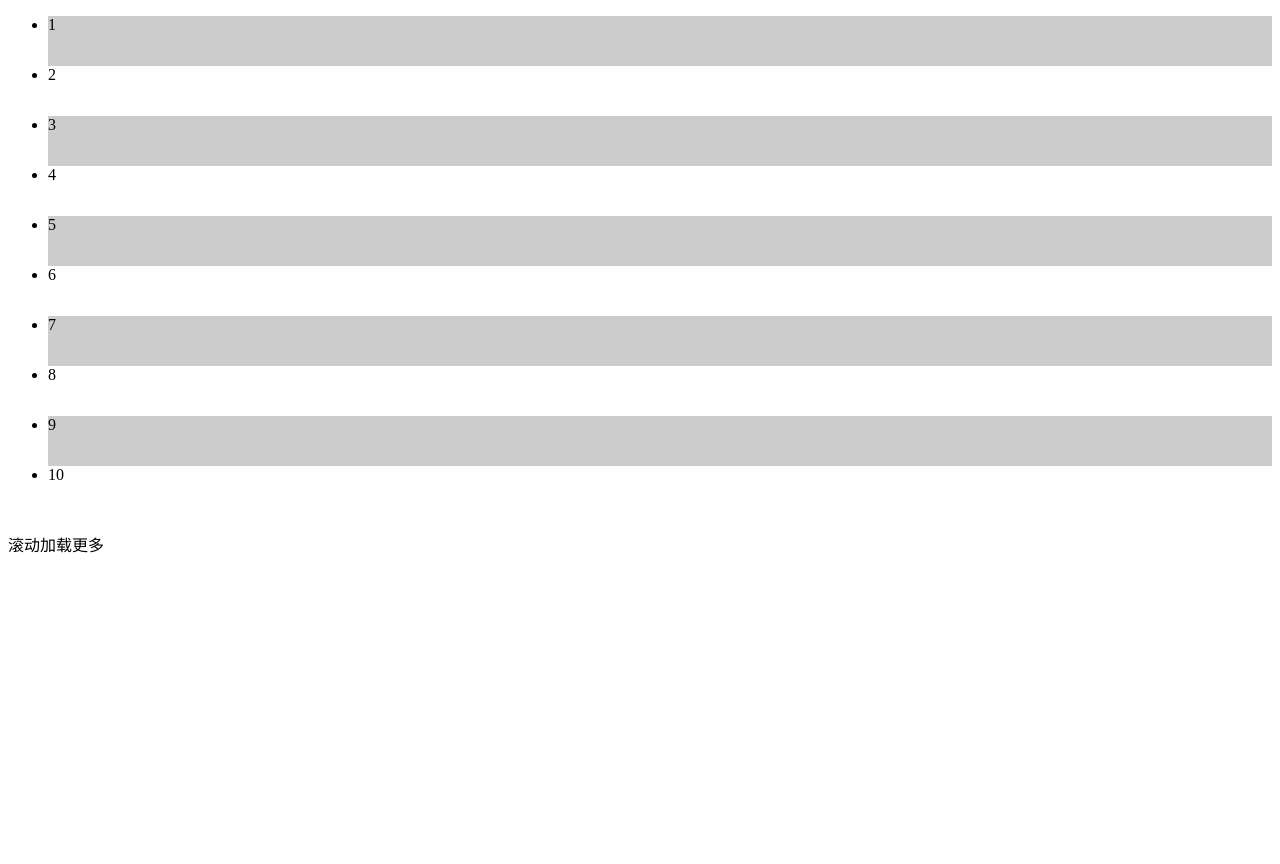
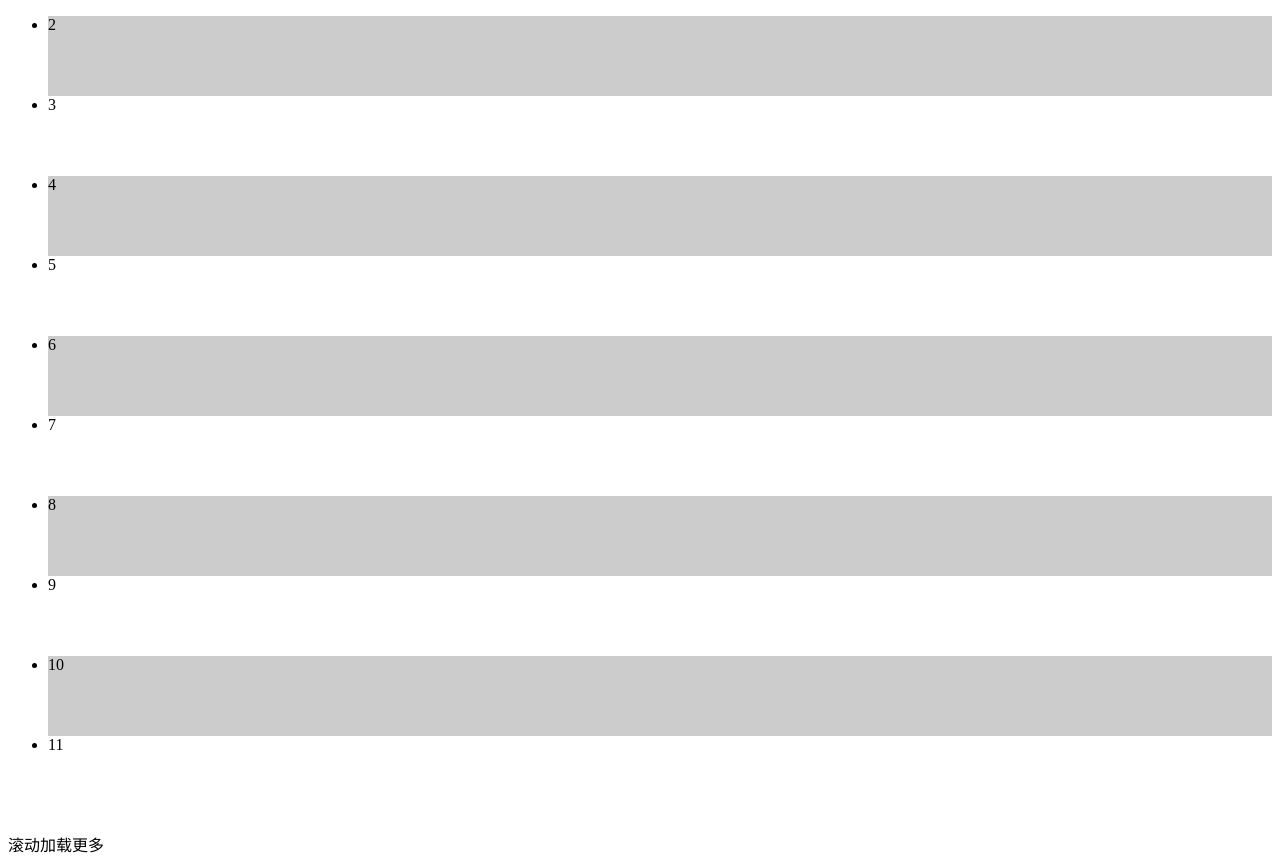
Before and after one commit to zd1010150/playground, a website: page src/IntersectionObserver/index.html in a window 1280 px wide. Before the commit the page ends 800 px from the top, so only its background shows below. Drawn offline with Linux system fonts and the light colour scheme.

Commit message:
整理demo

```diff
--- a/src/IntersectionObserver/index.html
+++ b/src/IntersectionObserver/index.html
@@ -9,7 +9,7 @@
 <body>
   <style>
     ul li{
-      min-height: 50px;
+      min-height: 80px;
     }
     ul li:nth-child(odd) {
       background-color: #ccc;
--- a/src/IntersectionObserver/main.js
+++ b/src/IntersectionObserver/main.js
@@ -1,16 +1,17 @@
 
 const guard = document.querySelector('#end-guard');
 const ulList = document.querySelector('#infiniteList');
-const isVisible = (boundingClientRect, intersectionRect) => {
-  return ((intersectionRect.width * intersectionRect.height) /
-          (boundingClientRect.width * boundingClientRect.height) >= 0.5);
-};
+const isVisible = (boundingClientRect, intersectionRect) => (
+  ((intersectionRect.width * intersectionRect.height) /
+          (boundingClientRect.width * boundingClientRect.height)) >= 0.5
+);
 
 let index = 1;
 const appendLi = () => {
-  for (let i = 0; i < 10; i++) {
+  for (let i = 0; i < 10; i += 1) {
     const li = document.createElement('li');
-    li.textContent = index++;
+    index += 1;
+    li.textContent = index;
     ulList.appendChild(li);
   }
 };
@@ -22,7 +23,7 @@ const handlePosChange = (entries) => {
         appendLi();
       }
     }
-  })
+  });
   console.log(entries);
 };
 
```
